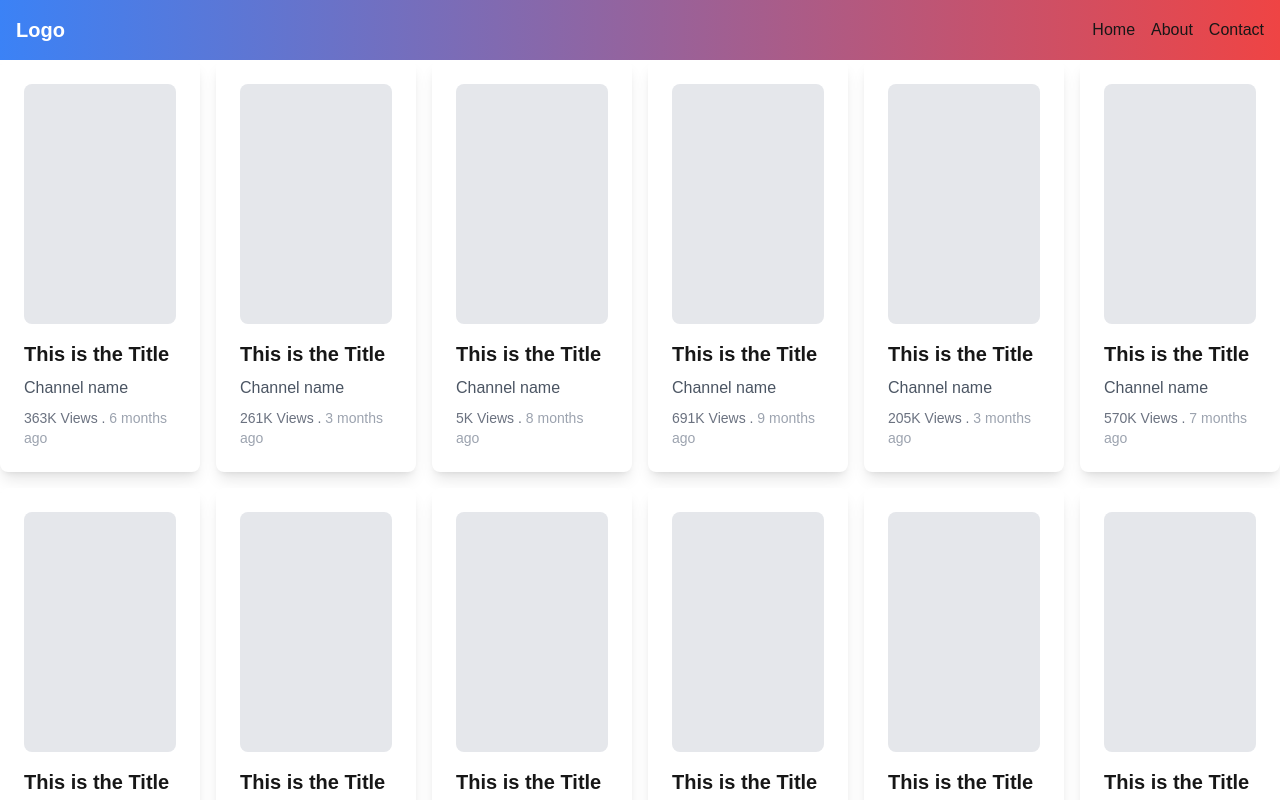
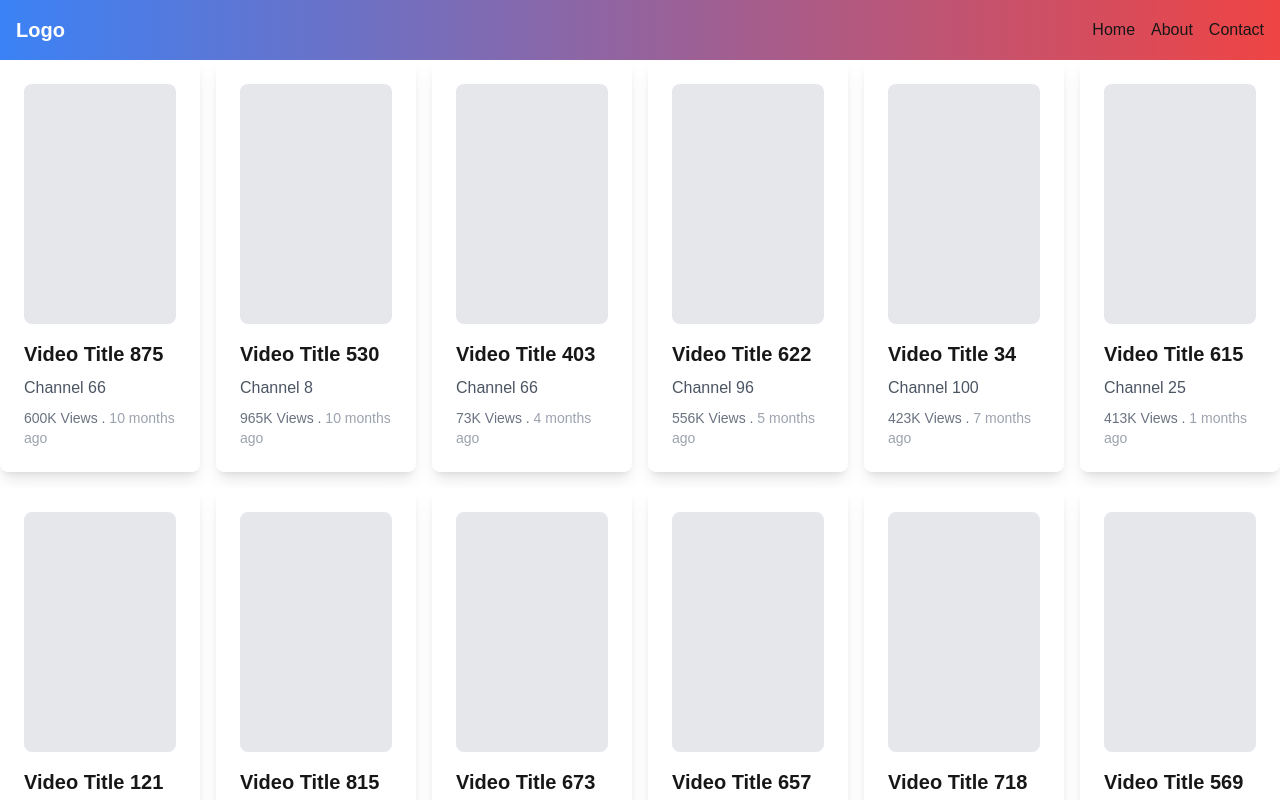
Before and after one commit to z33zain/Next-Streaming-Practice, a Next.js app: page / in a window 1280 px wide. Shown: the top 800 px of the page. Built offline with nearby package versions, Linux system fonts and the light colour scheme.

Commit message:
streaming fix

```diff
--- a/app/components/Card.js
+++ b/app/components/Card.js
@@ -1,57 +1,108 @@
-import React, { Suspense } from "react";
+'use client';
 
-// Utility Function
-function getRandomWholeNumberInRange(min, max, mul = 1, views = 0) {
-  if (mul) {
-    return Math.floor(Math.random() * (max - min + 1 * mul)) + min;
-  }
-  if (views) {
-    return Math.floor(Math.random() * (max - min * views)) + min;
-  }
-  return Math.floor(Math.random() * (max - min + 1)) + min;
+import React, { Suspense } from 'react';
+import { unstable_noStore as noStore } from 'next/cache';
+
+// Utility Function for Random Delays and Values
+function getRandomWholeNumberInRange(min, max, mul = 1) {
+  // Use Math.random() to ensure different values on each server render
+  return Math.floor(Math.random() * (max - min + 1 * mul)) + min;
 }
 
-// Async Details Component
-const Details = async ({ when, num, views }) => {
-  await new Promise((resolve) => setTimeout(resolve, num));
+// Async Components with Dynamic Server-Side Generation
+
+// Title Component
+async function TitleComponent() {
+  // Disable static caching for this component
+  noStore();
+
+  const delay = getRandomWholeNumberInRange(1000, 3000);
+  await new Promise(resolve => setTimeout(resolve, delay));
 
   return (
-    <>
-      <h2 className="text-xl font-bold mb-2">This is the Title</h2>
-      <p className="text-gray-600 mb-2">Channel name</p>
-      <div className="text-gray-500 text-sm">
-        {views}K Views . <span className="text-gray-400">{when} months ago</span>
-      </div>
-    </>
+    <h2 className="text-xl font-bold mb-2">
+      {`Video Title ${getRandomWholeNumberInRange(1, 1000)}`}
+    </h2>
   );
-};
+}
 
-// Skeleton Component
-function Skeleton() {
+// Title Skeleton
+function TitleSkeleton() {
   return (
     <div className="animate-pulse">
       <div className="h-6 w-3/4 bg-gray-200 rounded mb-2"></div>
-      <div className="h-6 w-1/2 bg-gray-200 rounded mb-2"></div>
+    </div>
+  );
+}
+
+// Channel Name Component
+async function ChannelComponent() {
+  // Disable static caching for this component
+  noStore();
+
+  const delay = getRandomWholeNumberInRange(1000, 3000);
+  await new Promise(resolve => setTimeout(resolve, delay));
+
+  return (
+    <p className="text-gray-600 mb-2">
+      {`Channel ${getRandomWholeNumberInRange(1, 100)}`}
+    </p>
+  );
+}
+
+// Channel Name Skeleton
+function ChannelSkeleton() {
+  return (
+    <div className="animate-pulse">
+      <div className="h-5 w-1/2 bg-gray-200 rounded mb-2"></div>
+    </div>
+  );
+}
+
+// Metadata Component (Views and Time)
+async function MetadataComponent() {
+  // Disable static caching for this component
+  noStore();
+
+  const delay = getRandomWholeNumberInRange(1000, 3000);
+  await new Promise(resolve => setTimeout(resolve, delay));
+
+  const views = getRandomWholeNumberInRange(1, 999);
+  const monthsAgo = getRandomWholeNumberInRange(1, 12);
+
+  return (
+    <div className="text-gray-500 text-sm">
+      {views}K Views . <span className="text-gray-400">{monthsAgo} months ago</span>
+    </div>
+  );
+}
+
+// Metadata Skeleton
+function MetadataSkeleton() {
+  return (
+    <div className="animate-pulse">
       <div className="h-4 w-1/3 bg-gray-200 rounded"></div>
     </div>
   );
 }
 
 // Card Component
-const Card = () => {
+export default function Card() {
   return (
     <div className="max-w-sm rounded-lg overflow-hidden shadow-lg bg-white p-6">
       <div className="h-60 w-full bg-gray-200 rounded-lg mb-4"></div>
-      <Suspense fallback={<Skeleton />}>
-        {/* Pass dynamic props */}
-        <Details
-          when={getRandomWholeNumberInRange(3, 10)}
-          num={getRandomWholeNumberInRange(3, 10, 1000)}
-          views={getRandomWholeNumberInRange(1, 1, 1000)}
-        />
+
+      <Suspense fallback={<TitleSkeleton />}>
+        <TitleComponent />
+      </Suspense>
+
+      <Suspense fallback={<ChannelSkeleton />}>
+        <ChannelComponent />
+      </Suspense>
+
+      <Suspense fallback={<MetadataSkeleton />}>
+        <MetadataComponent />
       </Suspense>
     </div>
   );
-};
-
-export default Card;
+}
```
